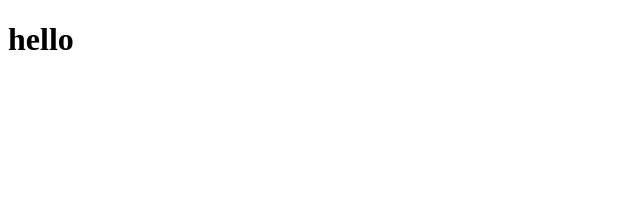
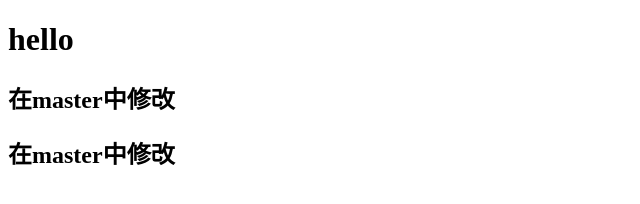
Before and after one commit to liuzhongandhuang/gitbranch, a plain HTML site: page index.html in a window 1280 px wide. Shown: the whole page, without its empty margins (0-640 px from the left). Drawn offline with Linux system fonts and the light colour scheme.

Commit message:
在master里修改

```diff
--- a/index.html
+++ b/index.html
@@ -7,5 +7,7 @@
 </head>
 <body>
     <h1>hello</h1>
+    <h2>在master中修改</h2>
+    <h2>在master中修改</h2>
 </body>
 </html>
```
